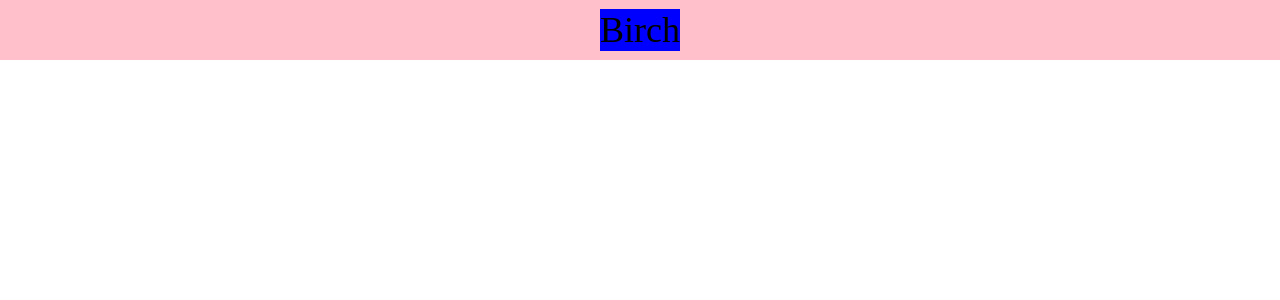
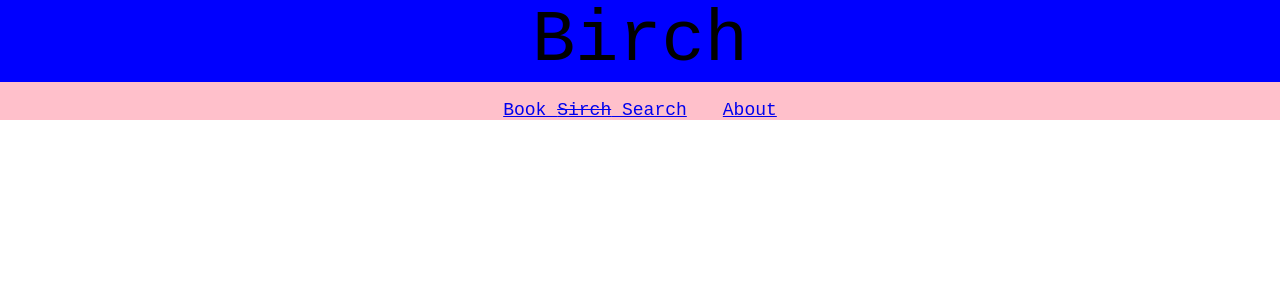
Before and after one commit to breadoliveoilsalt/birch-book-search, a React (Create React App) app: page / in a window 1280 px wide. Shown: the top 300 px of the page. Built offline with nearby package versions, Linux system fonts and the light colour scheme.

Commit message:
Play with css for header and navlinks

```diff
--- a/src/App.js
+++ b/src/App.js
@@ -1,13 +1,21 @@
 import React from 'react';
+import { BrowserRouter, Route, Switch } from 'react-router-dom'
+
+// up to getting NavLinks to work -- need to incorporate browserouter
 
 import Header from './components_presentational/Header'
+import NavBar from './components_presentational/NavBar'
 
 const App = () => {
 
   return (
-    <div className="app-container">
-      <Header />
-    </div>
+    <BrowserRouter>
+      <div className="app-container">
+
+        <Header />
+        <NavBar />
+      </div>
+    </ BrowserRouter>
   )
 
 }
--- /dev/null
+++ b/src/components_presentational/NavBar.js
@@ -0,0 +1,15 @@
+import React from 'react'
+import { Link } from 'react-router-dom'
+
+const NavBar = () => {
+
+  return (
+    <div className="navbar">
+      <Link className="navlink" exact to="/" >Book <span className="strikethrough">Sirch</span> Search</Link>
+      <Link className="navlink" exact to="/about">About</Link>
+    </div>
+  )
+
+}
+
+export default NavBar
--- a/src/index.css
+++ b/src/index.css
@@ -5,7 +5,7 @@ body {
     sans-serif;
   -webkit-font-smoothing: antialiased;
   -moz-osx-font-smoothing: grayscale;
-  font-size: 18px; /* this sets the ems */
+  font-size: 72px; /* this sets the ems and font-size %*/
 }
 
 code {
@@ -14,17 +14,47 @@ code {
 }
 
 .app-container {
-  display: -webkit-flex;
+  /* display: -webkit-flex;
   display: flex;
   -webkit-flex-flow: row wrap;
-  flex-flow: row wrap;
+  flex-flow: row wrap; */ /* These wer making the divs inline instead of block! */
   background-color: pink;
   font: Courier;
   width: 100%;
+  text-align: center;
+  font-family: "Courier New";
+  margin: 0 auto;
 }
 
 .header {
-  margin: .25em auto;
+
   background-color: blue;
-  font-size: 2em;
+  font-size: 100%;
+  /* height: 3em; */
+  /* display: inline-block; */
+  /* clear: both; */
+  /* width: 50%; */
+  /* display: block; */
+
 }
+
+.strikethrough {
+  text-decoration: line-through;
+}
+
+.navbar {
+  font-size: 25%;
+  margin: 1em 0;
+  /* height: 1em; */
+  /* height: 2em; */
+  /* font-size: 1em; */
+
+  /* display: inline-block; */
+}
+
+.navlink {
+  display: inline-block;
+  margin: 0 1em;
+  /* width: 10em; */
+  /* width: 50%; */
+}
```
